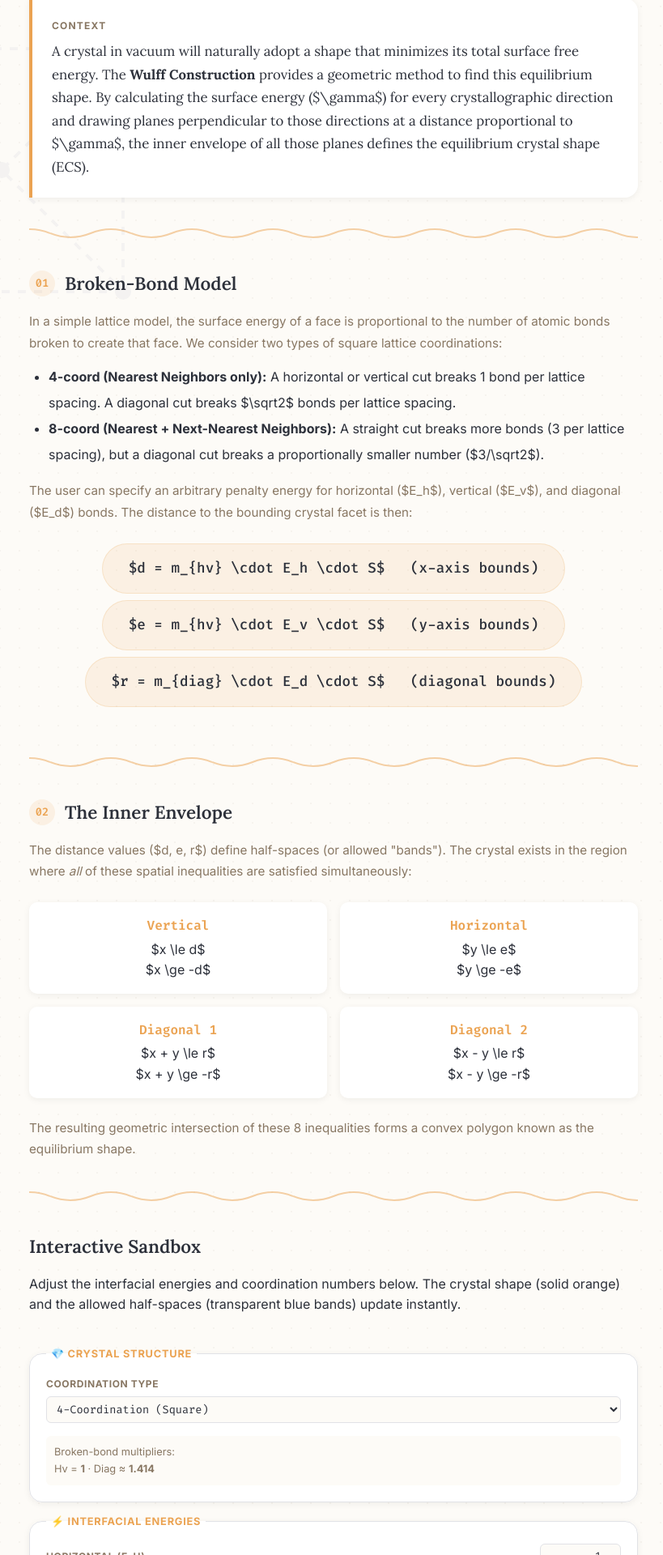
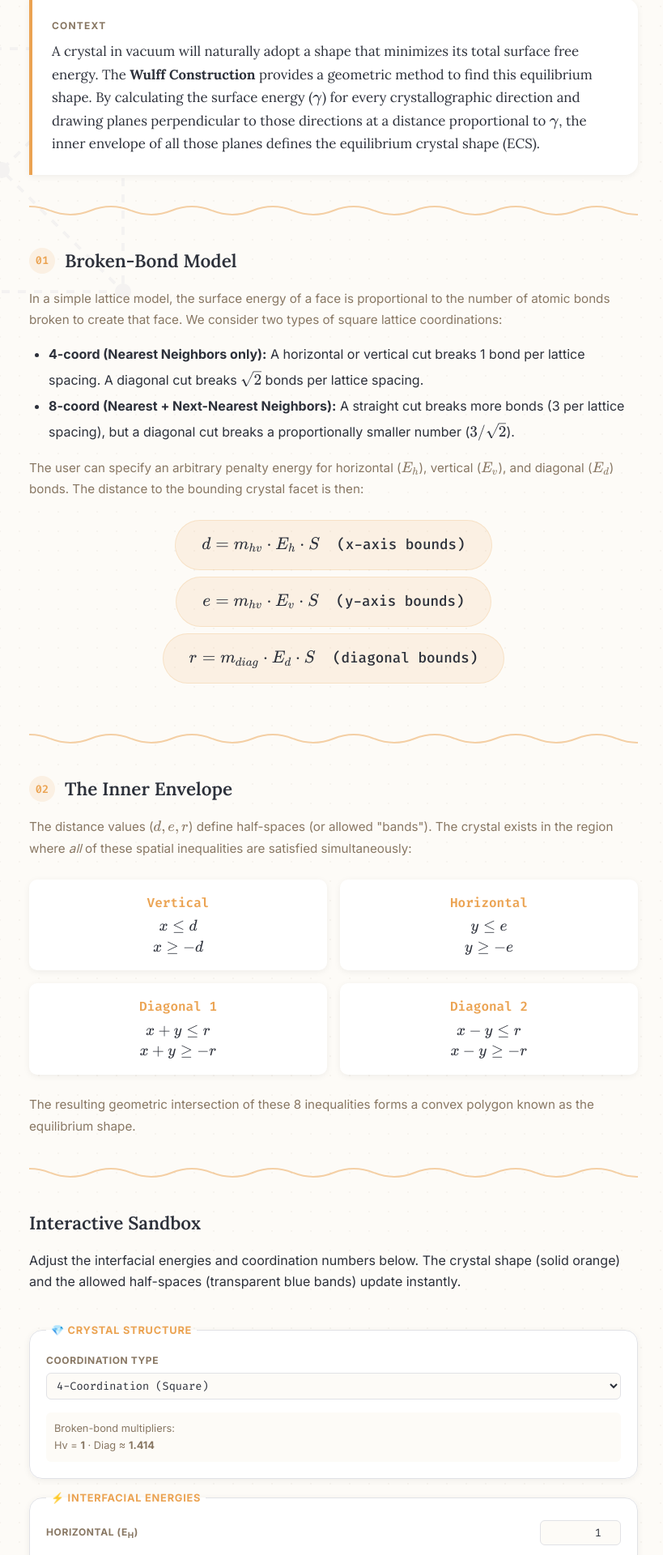
Before and after one commit to premiumstoic/MAT206, a Next.js app: page /recit5 in a window 1280 px wide. Shown: the part 340-2260 px from the top of the page at 81% size, without its empty margins (228-1047 px from the left). Built offline with nearby package versions, Linux system fonts and the light colour scheme.

Commit message:
Fix: Add KaTeX rendering to Recit 5 math formulas

```diff
--- /dev/null
+++ b/app/recit5/Latex.js
@@ -0,0 +1,30 @@
+"use client";
+import { useEffect, useRef } from "react";
+import katex from "katex";
+import "katex/dist/katex.min.css";
+
+/**
+ * Renders a LaTeX math string using KaTeX.
+ * @param {string} children - The raw LaTeX source (without $ delimiters).
+ * @param {boolean} [block=false] - If true, renders in display mode (centered block).
+ */
+export default function Latex({ children, block = false }) {
+    const ref = useRef(null);
+
+    useEffect(() => {
+        if (ref.current) {
+            try {
+                katex.render(children, ref.current, {
+                    displayMode: block,
+                    throwOnError: false,
+                    strict: false,
+                });
+            } catch (e) {
+                console.warn("KaTeX render error:", e);
+                ref.current.textContent = children;
+            }
+        }
+    }, [children, block]);
+
+    return <span ref={ref} />;
+}
--- a/app/recit5/Simulation.js
+++ b/app/recit5/Simulation.js
@@ -260,19 +260,19 @@ export default function WulffSimulation() {
                     <legend style={legendStyle}>⚡ Interfacial Energies</legend>
                     <div style={{ display: "flex", flexDirection: "column", gap: "1rem" }}>
                         <label style={{ ...lblStyle, flexDirection: "row", alignItems: "center", justifyContent: "space-between" }}>
-                            <span>Horizontal (E_h)</span>
+                            <span>Horizontal (E<sub>h</sub>)</span>
                             <input type="number" step="0.1" min="0" value={eh} onChange={e => setEh(Number(e.target.value))} style={{ ...inputStyle, width: "100px", textAlign: "right" }} />
                         </label>
                         <input type="range" min="0" max="5" step="0.1" value={eh} onChange={e => setEh(Number(e.target.value))} style={{ accentColor: "var(--color-cyan)" }} />
 
                         <label style={{ ...lblStyle, flexDirection: "row", alignItems: "center", justifyContent: "space-between" }}>
-                            <span>Vertical (E_v)</span>
+                            <span>Vertical (E<sub>v</sub>)</span>
                             <input type="number" step="0.1" min="0" value={ev} onChange={e => setEv(Number(e.target.value))} style={{ ...inputStyle, width: "100px", textAlign: "right" }} />
                         </label>
                         <input type="range" min="0" max="5" step="0.1" value={ev} onChange={e => setEv(Number(e.target.value))} style={{ accentColor: "var(--color-cyan)" }} />
 
                         <label style={{ ...lblStyle, flexDirection: "row", alignItems: "center", justifyContent: "space-between" }}>
-                            <span>Diagonal (E_d)</span>
+                            <span>Diagonal (E<sub>d</sub>)</span>
                             <input type="number" step="0.1" min="0" value={ed} onChange={e => setEd(Number(e.target.value))} style={{ ...inputStyle, width: "100px", textAlign: "right" }} />
                         </label>
                         <input type="range" min="0" max="5" step="0.1" value={ed} onChange={e => setEd(Number(e.target.value))} style={{ accentColor: "var(--color-cyan)" }} />
--- a/app/recit5/page.js
+++ b/app/recit5/page.js
@@ -1,5 +1,6 @@
 import WulffSimulation from "./Simulation";
 import CodeBlock from "./CodeBlock";
+import Latex from "./Latex";
 
 export const metadata = {
     title: "Week 5: Wulff Construction — MAT206",
@@ -30,8 +31,8 @@ export default function Recit5Page() {
                 <p>
                     A crystal in vacuum will naturally adopt a shape that minimizes its total surface free energy.
                     The <strong>Wulff Construction</strong> provides a geometric method to find this equilibrium shape.
-                    By calculating the surface energy ($\gamma$) for every crystallographic direction and drawing
-                    planes perpendicular to those directions at a distance proportional to $\gamma$, the inner envelope
+                    By calculating the surface energy (<Latex>{"\\gamma"}</Latex>) for every crystallographic direction and drawing
+                    planes perpendicular to those directions at a distance proportional to <Latex>{"\\gamma"}</Latex>, the inner envelope
                     of all those planes defines the equilibrium crystal shape (ECS).
                 </p>
             </div>
@@ -53,22 +54,22 @@ export default function Recit5Page() {
                     <ul style={{ paddingLeft: "1.5rem", lineHeight: 2, marginTop: "0.75rem" }}>
                         <li>
                             <strong>4-coord (Nearest Neighbors only):</strong> A horizontal or vertical cut breaks
-                            1 bond per lattice spacing. A diagonal cut breaks $\sqrt{2}$ bonds per lattice spacing.
+                            1 bond per lattice spacing. A diagonal cut breaks <Latex>{"\\sqrt{2}"}</Latex> bonds per lattice spacing.
                         </li>
                         <li>
                             <strong>8-coord (Nearest + Next-Nearest Neighbors):</strong> A straight cut breaks more
                             bonds (3 per lattice spacing), but a diagonal cut breaks a proportionally smaller number
-                            ($3/\sqrt{2}$).
+                            (<Latex>{"3/\\sqrt{2}"}</Latex>).
                         </li>
                     </ul>
                     <p style={{ marginTop: "1rem" }}>
-                        The user can specify an arbitrary penalty energy for horizontal ($E_h$), vertical ($E_v$),
-                        and diagonal ($E_d$) bonds. The distance to the bounding crystal facet is then:
+                        The user can specify an arbitrary penalty energy for horizontal (<Latex>{"E_h"}</Latex>), vertical (<Latex>{"E_v"}</Latex>),
+                        and diagonal (<Latex>{"E_d"}</Latex>) bonds. The distance to the bounding crystal facet is then:
                     </p>
                     <div style={{ display: "flex", flexDirection: "column", gap: "0.5rem", alignItems: "center", margin: "1.5rem 0" }}>
-                        <span className="equation-pill">{"$d = m_{hv} \\cdot E_h \\cdot S$"} &nbsp; (x-axis bounds)</span>
-                        <span className="equation-pill">{"$e = m_{hv} \\cdot E_v \\cdot S$"} &nbsp; (y-axis bounds)</span>
-                        <span className="equation-pill">{"$r = m_{diag} \\cdot E_d \\cdot S$"} &nbsp; (diagonal bounds)</span>
+                        <span className="equation-pill"><Latex>{"d = m_{hv} \\cdot E_h \\cdot S"}</Latex> &nbsp; (x-axis bounds)</span>
+                        <span className="equation-pill"><Latex>{"e = m_{hv} \\cdot E_v \\cdot S"}</Latex> &nbsp; (y-axis bounds)</span>
+                        <span className="equation-pill"><Latex>{"r = m_{diag} \\cdot E_d \\cdot S"}</Latex> &nbsp; (diagonal bounds)</span>
                     </div>
                 </div>
             </section>
@@ -83,25 +84,25 @@ export default function Recit5Page() {
                 </div>
                 <div className="step-content">
                     <p>
-                        The distance values ($d, e, r$) define half-spaces (or allowed "bands"). The crystal exists
+                        The distance values (<Latex>{"d, e, r"}</Latex>) define half-spaces (or allowed "bands"). The crystal exists
                         in the region where <em>all</em> of these spatial inequalities are satisfied simultaneously:
                     </p>
                     <div style={{ display: "grid", gridTemplateColumns: "1fr 1fr", gap: "1rem", margin: "1.5rem 0" }}>
                         <div style={{ background: "var(--color-card)", padding: "1rem", borderRadius: "10px", boxShadow: "var(--shadow-soft)", textAlign: "center" }}>
                             <div style={{ fontFamily: "var(--font-mono)", fontWeight: 700, color: "var(--color-amber)", marginBottom: "4px" }}>Vertical</div>
-                            <div>$x \le d$ <br/> $x \ge -d$</div>
+                            <div><Latex>{"x \\le d"}</Latex> <br/> <Latex>{"x \\ge -d"}</Latex></div>
                         </div>
                         <div style={{ background: "var(--color-card)", padding: "1rem", borderRadius: "10px", boxShadow: "var(--shadow-soft)", textAlign: "center" }}>
                             <div style={{ fontFamily: "var(--font-mono)", fontWeight: 700, color: "var(--color-amber)", marginBottom: "4px" }}>Horizontal</div>
-                            <div>$y \le e$ <br/> $y \ge -e$</div>
+                            <div><Latex>{"y \\le e"}</Latex> <br/> <Latex>{"y \\ge -e"}</Latex></div>
                         </div>
                         <div style={{ background: "var(--color-card)", padding: "1rem", borderRadius: "10px", boxShadow: "var(--shadow-soft)", textAlign: "center" }}>
                             <div style={{ fontFamily: "var(--font-mono)", fontWeight: 700, color: "var(--color-amber)", marginBottom: "4px" }}>Diagonal 1</div>
-                            <div>$x + y \le r$ <br/> $x + y \ge -r$</div>
+                            <div><Latex>{"x + y \\le r"}</Latex> <br/> <Latex>{"x + y \\ge -r"}</Latex></div>
                         </div>
                         <div style={{ background: "var(--color-card)", padding: "1rem", borderRadius: "10px", boxShadow: "var(--shadow-soft)", textAlign: "center" }}>
                             <div style={{ fontFamily: "var(--font-mono)", fontWeight: 700, color: "var(--color-amber)", marginBottom: "4px" }}>Diagonal 2</div>
-                            <div>$x - y \le r$ <br/> $x - y \ge -r$</div>
+                            <div><Latex>{"x - y \\le r"}</Latex> <br/> <Latex>{"x - y \\ge -r"}</Latex></div>
                         </div>
                     </div>
                     <p>
@@ -141,16 +142,16 @@ export default function Recit5Page() {
                         <span className="q-badge">Question 1</span>
                         <p className="q-text">Do 4 and 8 coordination have the same shape? If not, why?</p>
                         <div className="q-answer">
-                            <p>No, they have different shapes (assuming identical generic energy inputs like 1.0). In 4-coordination, the diagonal cuts break relatively more bonds ({"$m_{diag} \\approx 1.414$"} vs {"$m_{hv} = 1$"}). Because diagonals cost more energy, they get "pushed" further out from the origin, leaving a square shape dominated by horizontal and vertical facets.</p>
-                            <p style={{ marginTop: "0.75rem" }}>In 8-coordination, the penalty ratio flips ({"$m_{hv} = 3$"} vs {"$m_{diag} \\approx 2.12$"}). The diagonal facets become relatively cheaper to form, so they sit closer to the origin, carving off the corners of the square and creating an octagon.</p>
+                            <p>No, they have different shapes (assuming identical generic energy inputs like 1.0). In 4-coordination, the diagonal cuts break relatively more bonds (<Latex>{"m_{diag} \\approx 1.414"}</Latex> vs <Latex>{"m_{hv} = 1"}</Latex>). Because diagonals cost more energy, they get "pushed" further out from the origin, leaving a square shape dominated by horizontal and vertical facets.</p>
+                            <p style={{ marginTop: "0.75rem" }}>In 8-coordination, the penalty ratio flips (<Latex>{"m_{hv} = 3"}</Latex> vs <Latex>{"m_{diag} \\approx 2.12"}</Latex>). The diagonal facets become relatively cheaper to form, so they sit closer to the origin, carving off the corners of the square and creating an octagon.</p>
                         </div>
                     </div>
 
                     <div className="question-card">
                         <span className="q-badge">Question 2</span>
-                        <p className="q-text">For E_h = E_v = E_d, why does the shape still not become a perfect circle?</p>
+                        <p className="q-text">For E<sub>h</sub> = E<sub>v</sub> = E<sub>d</sub>, why does the shape still not become a perfect circle?</p>
                         <div className="q-answer">
-                            <p>The Wulff construction draws *flat planes* perpendicular to defined crystallographic vectors. We are only evaluating three discrete sets of planes (horizontal, vertical, and 45-degree diagonal). Thus we get an intersection of straight lines (a polygon), not a continuous set of tangent lines from all possible angles. A true circle requires evaluating an infinite number of crystal orientations.</p>
+                            <p>The Wulff construction draws <em>flat planes</em> perpendicular to defined crystallographic vectors. We are only evaluating three discrete sets of planes (horizontal, vertical, and 45-degree diagonal). Thus we get an intersection of straight lines (a polygon), not a continuous set of tangent lines from all possible angles. A true circle requires evaluating an infinite number of crystal orientations.</p>
                         </div>
                     </div>
 
@@ -158,7 +159,7 @@ export default function Recit5Page() {
                         <span className="q-badge">Question 3</span>
                         <p className="q-text">What happens if you give a very big energy to one type of interface?</p>
                         <div className="q-answer">
-                            <p>If you give a very high energy to, say, $E_d$ (the diagonal planes), the distance $r$ becomes very large. The diagonal bands map so far away from the origin that they no longer intersect the inner envelope formed by the horizontal and vertical planes. That specific facet "grows out" of existence, and you get a perfect square.</p>
+                            <p>If you give a very high energy to, say, <Latex>{"E_d"}</Latex> (the diagonal planes), the distance <Latex>{"r"}</Latex> becomes very large. The diagonal bands map so far away from the origin that they no longer intersect the inner envelope formed by the horizontal and vertical planes. That specific facet "grows out" of existence, and you get a perfect square.</p>
                         </div>
                     </div>
 
@@ -166,7 +167,7 @@ export default function Recit5Page() {
                         <span className="q-badge">Question 4</span>
                         <p className="q-text">Does lowering energy increase or decrease the presence of a specific direction?</p>
                         <div className="q-answer">
-                            <p>Lowering the energy of a specific direction means the distance vector for that facet becomes shorter (it moves *closer* to the origin). Because the crystal shape is defined by the *inner* envelope, planes that are closer to the origin cut off the planes that are further away. Therefore, lowering the energy **increases** the presence (surface area) of that specific facet in the final equilibrium shape.</p>
+                            <p>Lowering the energy of a specific direction means the distance vector for that facet becomes shorter (it moves <em>closer</em> to the origin). Because the crystal shape is defined by the <em>inner</em> envelope, planes that are closer to the origin cut off the planes that are further away. Therefore, lowering the energy <strong>increases</strong> the presence (surface area) of that specific facet in the final equilibrium shape.</p>
                         </div>
                     </div>
 
@@ -174,7 +175,7 @@ export default function Recit5Page() {
                         <span className="q-badge">Question 5</span>
                         <p className="q-text">Does increasing an interfacial energy make that orientation more or less favorable in the final equilibrium shape?</p>
                         <div className="q-answer">
-                            <p>Increasing the energy makes the orientation **less favorable**. The distance to that plane grows, pushing it outward. If the energy is increased enough, the plane will be entirely superseded by other, lower-energy planes and will disappear completely from the crystal habit.</p>
+                            <p>Increasing the energy makes the orientation <strong>less favorable</strong>. The distance to that plane grows, pushing it outward. If the energy is increased enough, the plane will be entirely superseded by other, lower-energy planes and will disappear completely from the crystal habit.</p>
                         </div>
                     </div>
 
@@ -193,7 +194,7 @@ export default function Recit5Page() {
                     <p>
                         Drawing the semi-transparent allowed bands is trivial. But drawing the solid inner "Wulff shape"
                         requires finding the geometric intersection of 8 distinct half-spaces. The simplest algorithm
-                        in 2D space is to find all $O(N^2)$ hyper-plane intersections, and simply filter out any
+                        in 2D space is to find all <Latex>{"O(N^2)"}</Latex> hyper-plane intersections, and simply filter out any
                         point that violates any inequality:
                     </p>
                     <CodeBlock code={`// 1. Find all pair-wise line intersections (8C2 = 28 points)
--- a/package.json
+++ b/package.json
@@ -10,6 +10,7 @@
   },
   "dependencies": {
     "@vercel/analytics": "^1.6.1",
+    "katex": "^0.16.44",
     "next": "16.1.6",
     "prism-react-renderer": "^2.4.1",
     "react": "19.2.3",
```
Also changed, not shown: 1 other file (tests, documents, lock files or other folders).
